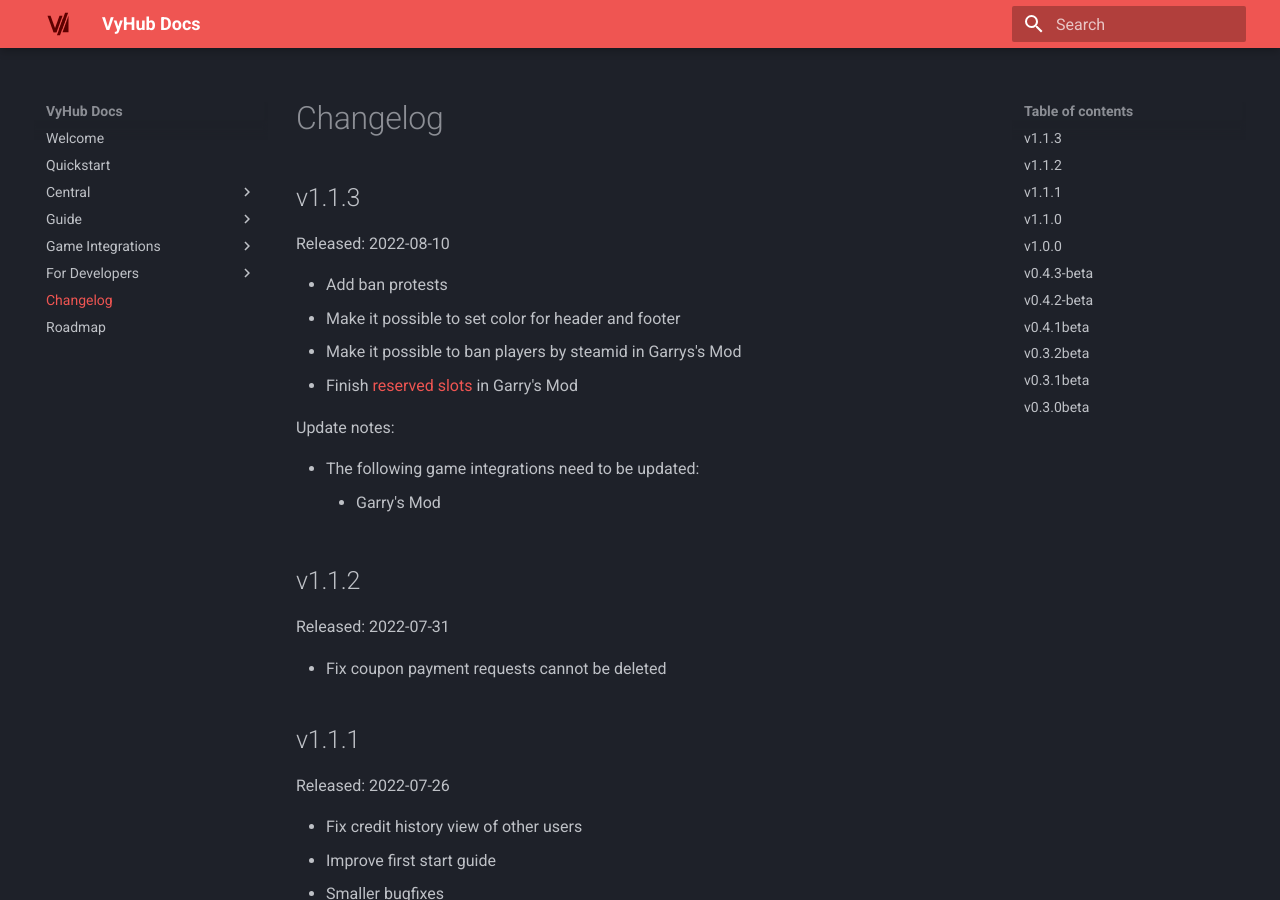
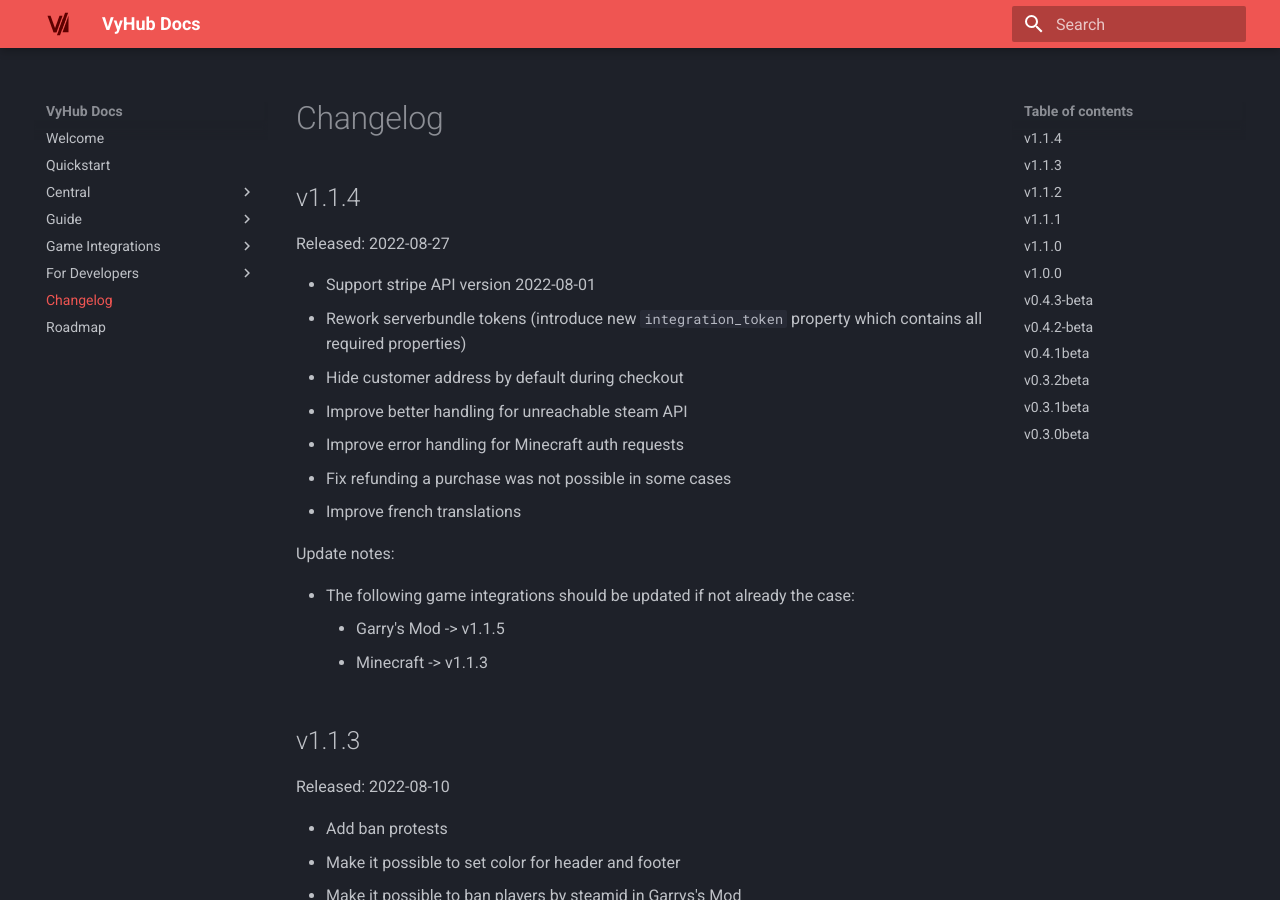
Before and after one commit to nyx-project/vyhub-documentation, an MkDocs documentation site: the page built from docs/changelog.md, in a window 1280 px wide and 900 px high. Built offline with MkDocs 1.6.1 and Material for MkDocs 9.7.7, drawn with Linux system fonts in a browser that asks for light colours; the version menu is left out.

Commit message:
Add 1.1.4 changelog

```diff
--- a/docs/changelog.md
+++ b/docs/changelog.md
@@ -1,4 +1,21 @@
 # Changelog
+
+## v1.1.4
+Released: 2022-08-27
+
+- Support stripe API version 2022-08-01
+- Rework serverbundle tokens (introduce new `integration_token` property which contains all required properties)
+- Hide customer address by default during checkout
+- Improve better handling for unreachable steam API
+- Improve error handling for Minecraft auth requests
+- Fix refunding a purchase was not possible in some cases
+- Improve french translations
+
+Update notes:
+
+- The following game integrations should be updated if not already the case:
+    - Garry's Mod -> v1.1.5
+    - Minecraft -> v1.1.3
 
 ## v1.1.3
 Released: 2022-08-10
```
